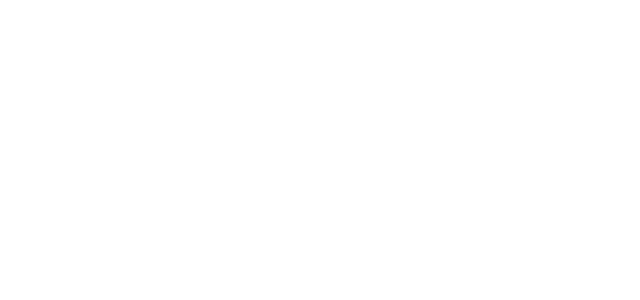
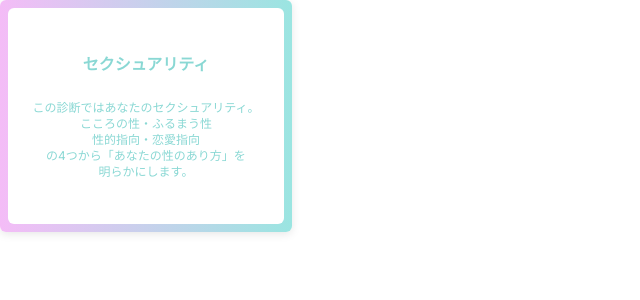
Before and after one commit to kusanohatsumi/service, a Next.js app: page / in a window 1280 px wide. Shown: the top 300 px of the page, without its empty margins (0-640 px from the left). Built offline with nearby package versions, Linux system fonts and the light colour scheme.

Commit message:
add:診断の説明を追加
診断の説明部分のui作成

```diff
--- a/app/page.tsx
+++ b/app/page.tsx
@@ -1,7 +1,11 @@
+import Diagnosis from '@/ui/diagnosis';
+
 export default function Home() {
   return (
     <>
-      <main></main>
+      <main>
+        <Diagnosis />
+      </main>
     </>
   );
 }
--- /dev/null
+++ b/ui/diagnosis.tsx
@@ -0,0 +1,40 @@
+'use client';
+
+import styled from 'styled-components';
+
+const Bg = styled.div`
+  width: 292px;
+  height: 232px;
+  text-align: center;
+  display: flex;
+  align-items: center;
+  justify-content: center;
+
+  background: linear-gradient(
+    90deg,
+    rgba(244, 188, 247, 1) 0%,
+    rgba(154, 229, 225, 1) 100%
+  );
+  color: #8ad8d4;
+  box-shadow: 0 2px 10px rgba(0, 0, 0, 0.1);
+`;
+
+export default function Diagnosis() {
+  return (
+    <>
+      <Bg className="rounded-md p-2">
+        <article className="flex h-full w-full flex-col items-center justify-center rounded-md bg-white">
+          <h2 className="mb-6 font-bold">セクシュアリティ</h2>
+          <p className="text-xs">
+            この診断ではあなたのセクシュアリティ。 <br />
+            こころの性・ふるまう性
+            <br />
+            性的指向・恋愛指向 <br />
+            の4つから「あなたの性のあり方」を <br />
+            明らかにします。
+          </p>
+        </article>
+      </Bg>
+    </>
+  );
+}
```
